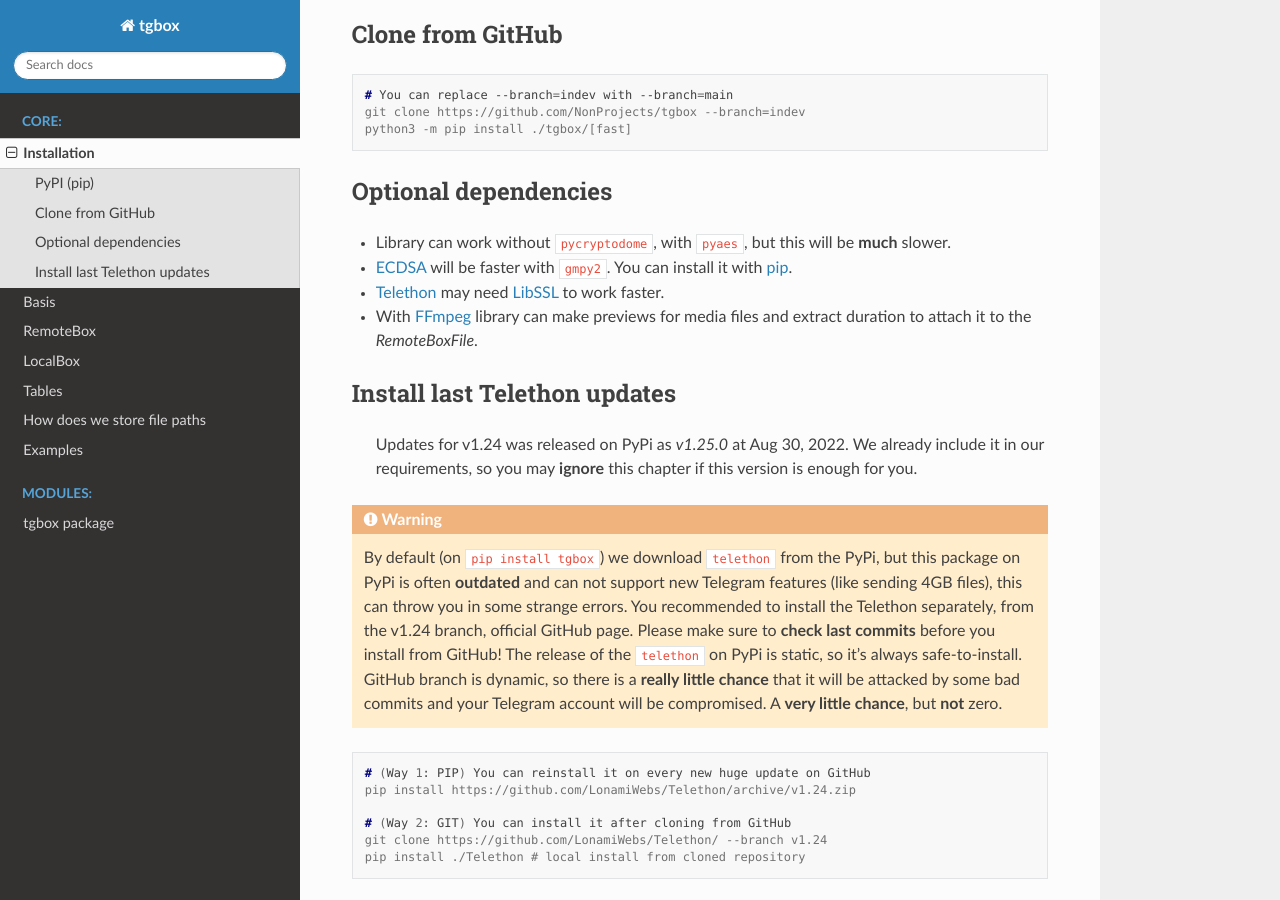
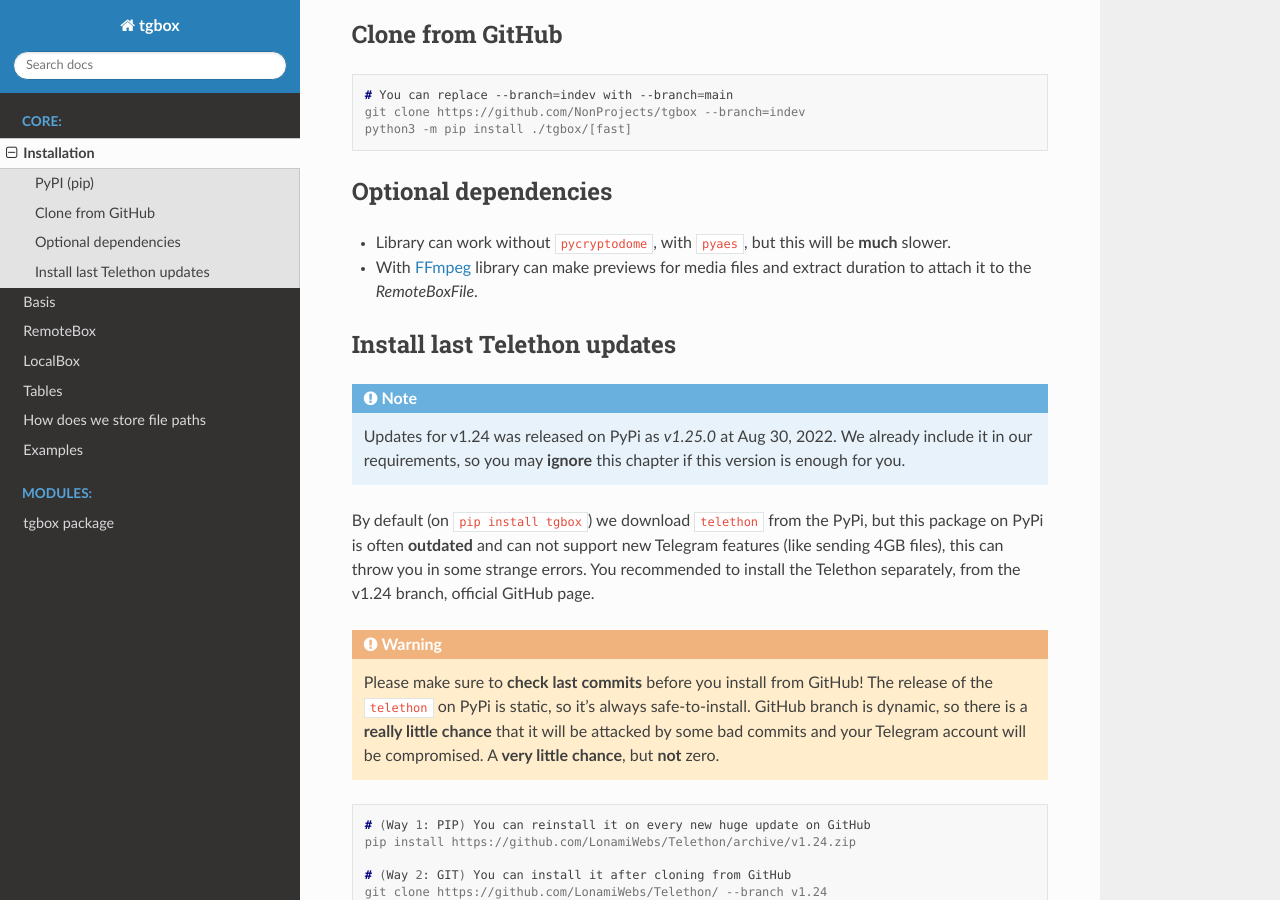
Before and after one commit to NonProjects/tgbox, a Sphinx documentation site: the page built from docs/installation.rst, in a window 1280 px wide and 900 px high, scrolled down 281 px. Built offline with Sphinx 7.4.7 and the Read the Docs theme 2.0.0, drawn with Linux system fonts in a browser that asks for light colours.

Commit message:
Update Installation.rst

```diff
--- a/docs/installation.rst
+++ b/docs/installation.rst
@@ -22,18 +22,19 @@
 ---------------------
 
 - Library can work without ``pycryptodome``, with ``pyaes``, but this will be **much** slower.
-- `ECDSA <https://github.com/tlsfuzzer/python-ecdsa>`_ will be faster with ``gmpy2``. You can install it with `pip <https://pip.pypa.io/en/stable/installation/>`_.
-- `Telethon <https://github.com/LonamiWebs/Telethon>`_ may need `LibSSL <https://github.com/openssl/openssl>`_ to work faster.
 - With `FFmpeg <https://ffmpeg.org/download.html>`_ library can make previews for media files and extract duration to attach it to the *RemoteBoxFile*.
 
 
 Install last Telethon updates
 -----------------------------
-.. epigraph::
+
+.. note::
    Updates for v1.24 was released on PyPi as *v1.25.0* at Aug 30, 2022. We already include it in our requirements, so you may **ignore** this chapter if this version is enough for you.
 
+By default (on ``pip install tgbox``) we download ``telethon`` from the PyPi, but this package on PyPi is often **outdated** and can not support new Telegram features (like sending 4GB files), this can throw you in some strange errors. You recommended to install the Telethon separately, from the v1.24 branch, official GitHub page.
+
 .. warning::
-   By default (on ``pip install tgbox``) we download ``telethon`` from the PyPi, but this package on PyPi is often **outdated** and can not support new Telegram features (like sending 4GB files), this can throw you in some strange errors. You recommended to install the Telethon separately, from the v1.24 branch, official GitHub page. Please make sure to **check last commits** before you install from GitHub! The release of the ``telethon`` on PyPi is static, so it's always safe-to-install. GitHub branch is dynamic, so there is a **really little chance** that it will be attacked by some bad commits and your Telegram account will be compromised. A **very little chance**, but **not** zero.
+   Please make sure to **check last commits** before you install from GitHub! The release of the ``telethon`` on PyPi is static, so it's always safe-to-install. GitHub branch is dynamic, so there is a **really little chance** that it will be attacked by some bad commits and your Telegram account will be compromised. A **very little chance**, but **not** zero.
 
 .. code-block:: console
 
```
